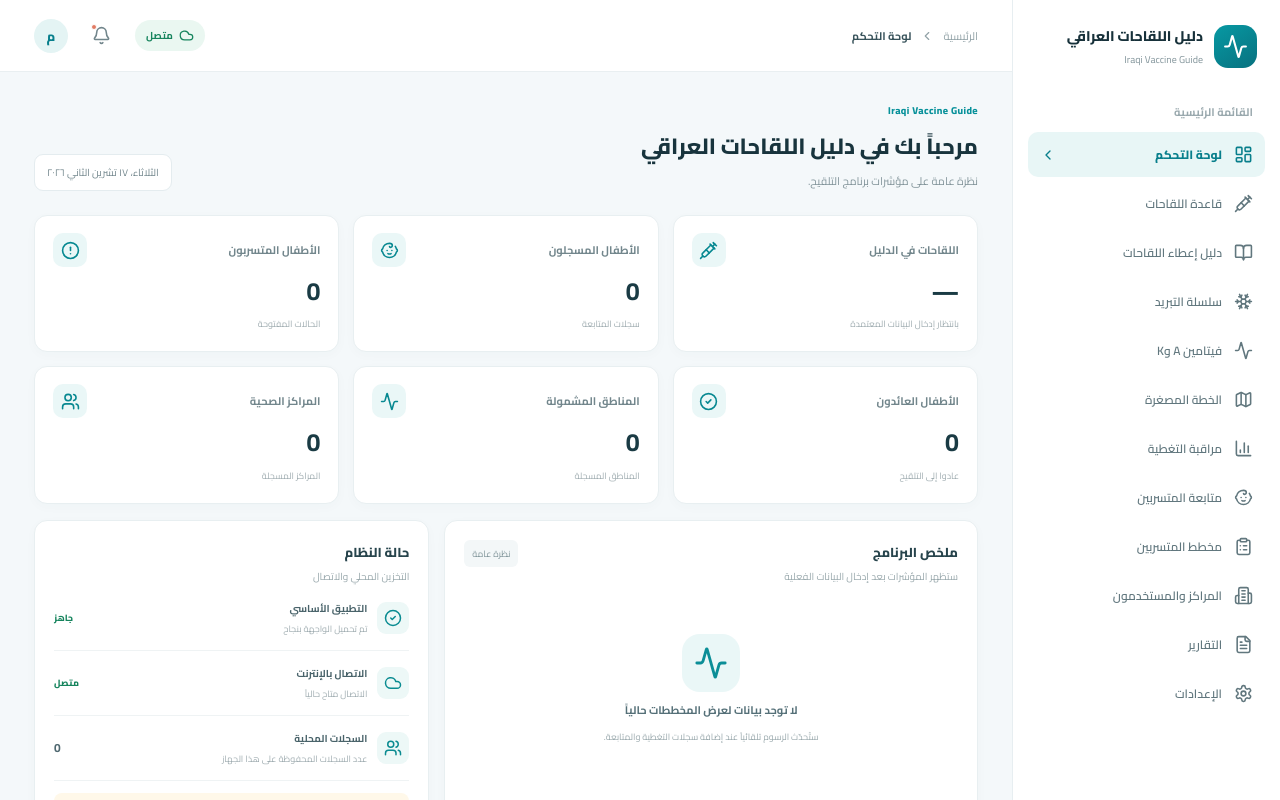
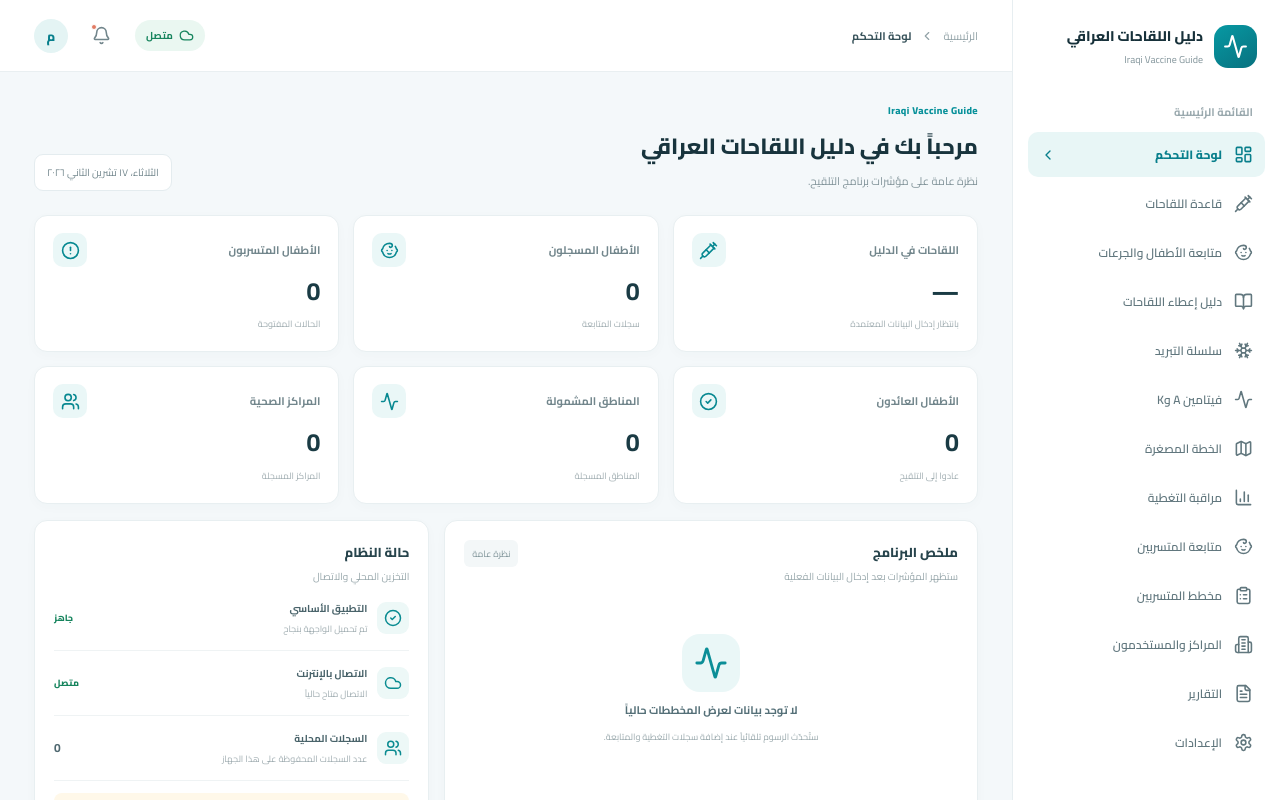
Before and after one commit to xshhnfkfx-code/iraqi-vaccine-guide, a React (Vite) app: page / in a window 1280 px wide. Shown: the top 800 px of the page. Built offline with nearby package versions, Linux system fonts and the light colour scheme.

Commit message:
Add 'children' navigation item

```diff
--- a/src/data/navigation.ts
+++ b/src/data/navigation.ts
@@ -1,6 +1,6 @@
 import {
   Activity, Baby, BarChart3, BookOpen, Building2, ClipboardList,
-  Database, FileText, LayoutDashboard, Map, Settings, Snowflake,
+  FileText, LayoutDashboard, Map, Settings, Snowflake,
   Syringe, Users, type LucideIcon
 } from "lucide-react";
 import type { SectionId } from "../types";
@@ -15,6 +15,7 @@ export interface NavigationItem {
 export const navigation: NavigationItem[] = [
   { id: "dashboard", title: "لوحة التحكم", subtitle: "المؤشرات العامة", icon: LayoutDashboard },
   { id: "vaccines", title: "قاعدة اللقاحات", subtitle: "بطاقات ومعلومات اللقاحات", icon: Syringe },
+  { id: "children", title: "متابعة الأطفال والجرعات", subtitle: "تسجيل الأطفال وحساب الجرعات القادمة", icon: Baby },
   { id: "administration", title: "دليل إعطاء اللقاحات", subtitle: "طرق ومواضع الإعطاء", icon: BookOpen },
   { id: "cold-chain", title: "سلسلة التبريد", subtitle: "الثلاجات ودرجات الحرارة", icon: Snowflake },
   { id: "vitamins", title: "فيتامين A وK", subtitle: "المعلومات والإرشادات", icon: Activity },
```
